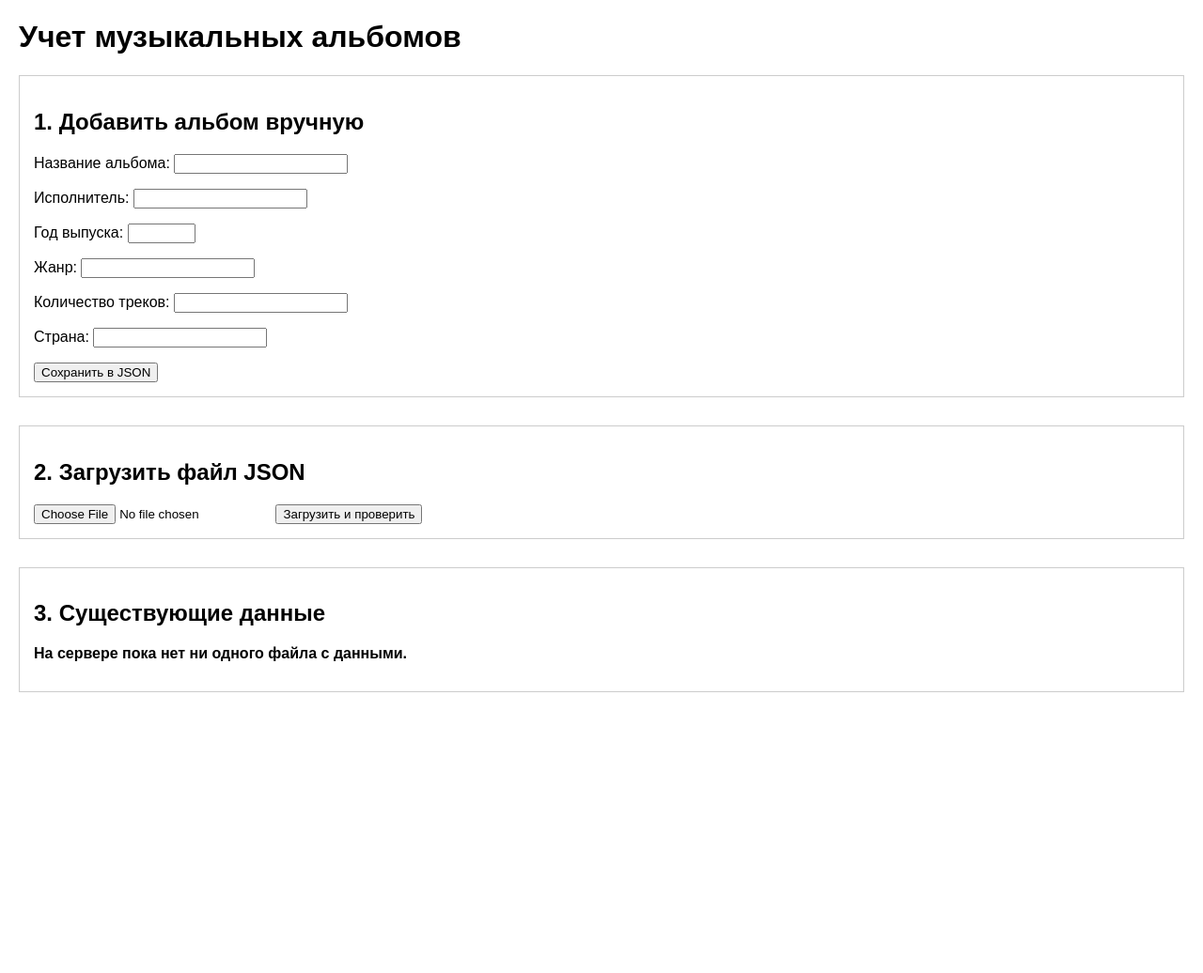
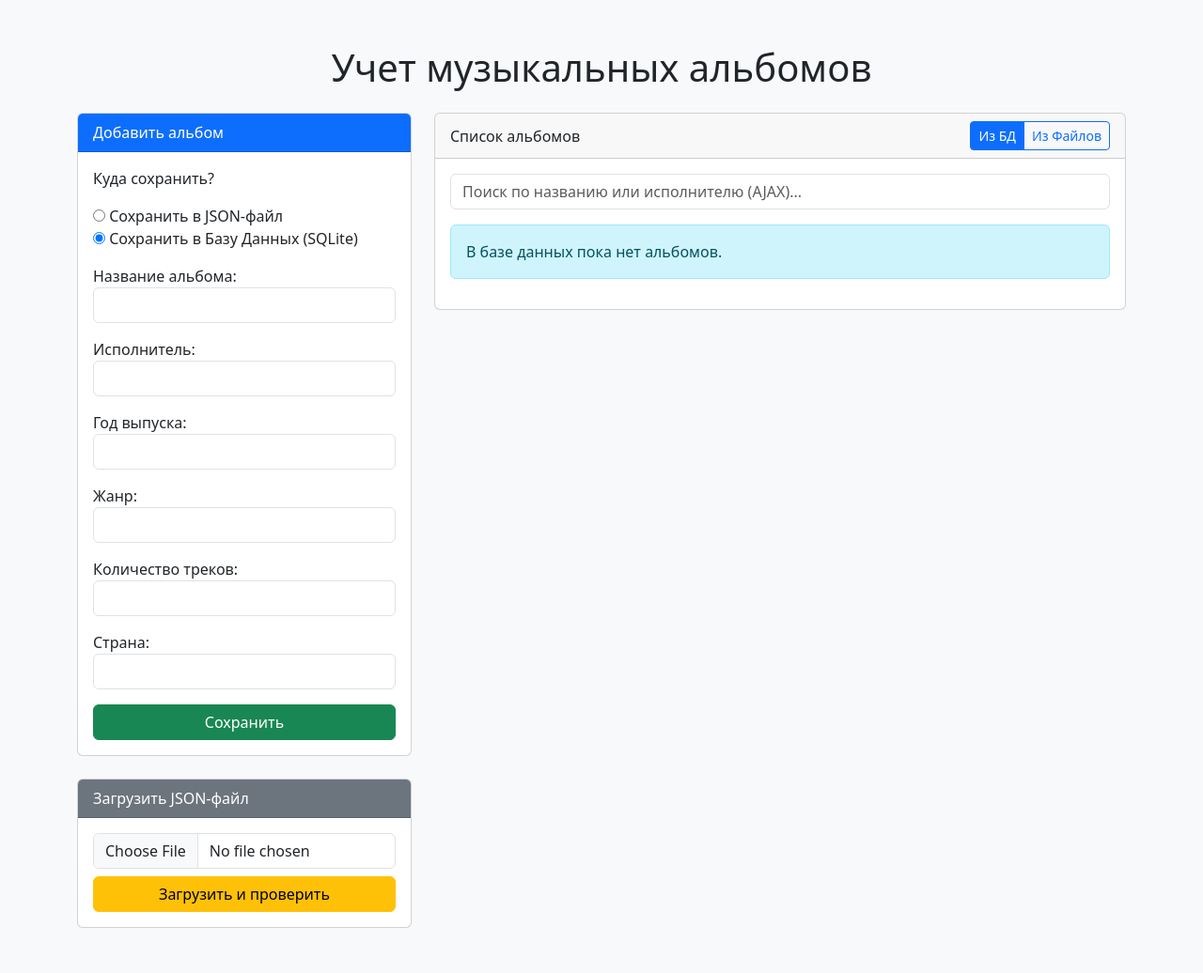
Before and after one commit to CenturyOnce/lub_json, a Django app: page / in a window 1280 px wide. Shown: the whole page at 94% size. Before the commit the page ends 737 px from the top, so only its background shows below. Run offline with Django 5.2, Linux system fonts and the light colour scheme; parts of the project's set-up code (start-up, migrations or seed data) failed here and were passed over.

Commit message:
uhh revert

```diff
--- a/albums/forms.py
+++ b/albums/forms.py
@@ -1,9 +1,15 @@
 from django import forms
+from .models import Album
 
 class AlbumForm(forms.Form):
-    title = forms.CharField(label="Название альбома", max_length=200)
-    artist = forms.CharField(label="Исполнитель", max_length=200)
-    year = forms.IntegerField(label="Год выпуска", min_value=1900, max_value=2026)
-    genre = forms.CharField(label="Жанр", max_length=100)
-    tracks = forms.IntegerField(label="Количество треков", min_value=1)
-    country = forms.CharField(label="Страна", max_length=50, required=False)
+     STORAGE_CHOICES = [
+        ('file', 'Сохранить в JSON-файл'),
+        ('db', 'Сохранить в Базу Данных (SQLite)'),
+    ]
+     storage_type = forms.ChoiceField(choices=STORAGE_CHOICES, label="Куда сохранить?", widget=forms.RadioSelect)
+     title = forms.CharField(label="Название альбома", max_length=200, widget=forms.TextInput(attrs={'class': 'form-control'}))
+     artist = forms.CharField(label="Исполнитель", max_length=200, widget=forms.TextInput(attrs={'class': 'form-control'}))
+     year = forms.IntegerField(label="Год выпуска", min_value=1900, max_value=2026, widget=forms.NumberInput(attrs={'class': 'form-control'}))
+     genre = forms.CharField(label="Жанр", max_length=100, widget=forms.TextInput(attrs={'class': 'form-control'}))
+     tracks = forms.IntegerField(label="Количество треков", min_value=1, widget=forms.NumberInput(attrs={'class': 'form-control'}))
+     country = forms.CharField(label="Страна", max_length=50, required=False, widget=forms.TextInput(attrs={'class': 'form-control'}))
--- a/albums/templates/albums/home.html
+++ b/albums/templates/albums/home.html
@@ -2,56 +2,67 @@
 <html lang="ru">
 <head>
     <meta charset="UTF-8">
-    <title>Музыкальные альбомы (JSON)</title>
-    <style>
-        body { font-family: Arial, sans-serif; margin: 20px; }
-        .error { color: red; }
-        .success { color: green; }
-        table { border-collapse: collapse; width: 100%; margin-top: 20px; }
-        th, td { border: 1px solid #ddd; padding: 8px; text-align: left; }
-        th { background-color: #f2f2f2; }
-        .section { margin-bottom: 30px; padding: 15px; border: 1px solid #ccc; }
-    </style>
+    <meta name="viewport" content="width=device-width, initial-scale=1.0">
+    <title>Music Albums Manager</title>
+    <link href="https://cdn.jsdelivr.net/npm/bootstrap@5.3.0/dist/css/bootstrap.min.css" rel="stylesheet">
 </head>
-<body>
-    <h1>Учет музыкальных альбомов</h1>
+<body class="bg-light">
+<div class="container py-5">
+    <h1 class="text-center mb-4">Учет музыкальных альбомов</h1>
+
     {% if messages %}
-        <ul class="messages" style="list-style-type: none; padding: 0;">
         {% for message in messages %}
-                <li style="padding: 10px; margin-bottom: 10px; border-radius: 4px;
-                    {% if message.tags == 'error' %} background-color: #f8d7da; color: #721c24;
-                    {% else %} background-color: #d4edda; color: #155724;{% endif %}">
+            <div class="alert alert-{{ message.tags }} alert-dismissible fade show" role="alert">
                 {{ message }}
-                </li>
+                <button type="button" class="btn-close" data-bs-dismiss="alert"></button>
+            </div>
         {% endfor %}
-        </ul>
     {% endif %}
 
-    <div class="section">
-        <h2>1. Добавить альбом вручную</h2>
+    <div class="row">
+        <div class="col-md-4">
+            <div class="card mb-4">
+                <div class="card-header bg-primary text-white">Добавить альбом</div>
+                <div class="card-body">
                     <form method="POST">
                         {% csrf_token %}
                         {{ form.as_p }}
-            <button type="submit" name="form_submit">Сохранить в JSON</button>
+                        <button type="submit" name="form_submit" class="btn btn-success w-100">Сохранить</button>
                     </form>
                 </div>
+            </div>
 
-    <div class="section">
-        <h2>2. Загрузить файл JSON</h2>
+            <div class="card">
+                <div class="card-header bg-secondary text-white">Загрузить JSON-файл</div>
+                <div class="card-body">
                     <form method="POST" enctype="multipart/form-data">
                         {% csrf_token %}
-            <input type="file" name="file_upload" accept=".json" required>
-            <button type="submit">Загрузить и проверить</button>
+                        <input type="file" name="file_upload" accept=".json" class="form-control mb-2" required>
+                        <button type="submit" class="btn btn-warning w-100">Загрузить и проверить</button>
                     </form>
                 </div>
+            </div>
+        </div>
 
-    <div class="section">
-        <h2>3. Существующие данные</h2>
-        {% if no_data_message %}
-            <p><strong>{{ no_data_message }}</strong></p>
+        <div class="col-md-8">
+            <div class="card">
+                <div class="card-header d-flex justify-content-between align-items-center">
+                    <span>Список альбомов</span>
+                    <div class="btn-group btn-group-sm">
+                        <a href="?source=db" class="btn btn-outline-primary {% if display_source == 'db' %}active{% endif %}">Из БД</a>
+                        <a href="?source=file" class="btn btn-outline-primary {% if display_source == 'file' %}active{% endif %}">Из Файлов</a>
+                    </div>
+                </div>
+                <div class="card-body">
+                    {% if is_db_source %}
+                    <input type="text" id="searchInput" class="form-control mb-3" placeholder="Поиск по названию или исполнителю (AJAX)...">
+                    {% endif %}
+
+                    {% if no_data_msg %}
+                        <div class="alert alert-info">{{ no_data_msg }}</div>
                     {% else %}
-            <table>
-                <thead>
+                        <table class="table table-striped table-hover" id="albumsTable">
+                            <thead class="table-dark">
                                 <tr>
                                     <th>Название</th>
                                     <th>Исполнитель</th>
@@ -59,22 +70,90 @@
                                     <th>Жанр</th>
                                     <th>Треков</th>
                                     <th>Страна</th>
+                                    {% if is_db_source %}<th>Действия</th>{% endif %}
                                 </tr>
                             </thead>
                             <tbody>
                                 {% for album in albums %}
                                 <tr>
                                     <td>{{ album.title }}</td>
-                        <td>{{ album.artist }}</td>
-                        <td>{{ album.year }}</td>
+                                    <td>{{ album.artist }}</td>\
+                                    td>{{ album.year }}</td>
                                     <td>{{ album.genre }}</td>
                                     <td>{{ album.tracks }}</td>
-                        <td>{{ album.country }}</td>
+                                    <td>{{album.country}}</td>
+                                    {% if is_db_source %}
+                                    <td>
+                                        <a href="{% url 'edit_album' album.id %}" class="btn btn-sm btn-info text-white">Изменить</a>
+                                        <form action="{% url 'delete_album' album.id %}" method="POST" style="display:inline;" onsubmit="return confirm('Удалить эту запись?');">
+                                            {% csrf_token %}
+                                            <button type="submit" class="btn btn-sm btn-danger">Удалить</button>
+                                        </form>
+                                    </td>
+                                    {% endif %}
                                 </tr>
                                 {% endfor %}
                             </tbody>
                         </table>
                     {% endif %}
                 </div>
+            </div>
+        </div>
+    </div>
+</div>
+
+<script src="https://cdn.jsdelivr.net/npm/bootstrap@5.3.0/dist/js/bootstrap.bundle.min.js"></script>
+
+{% if is_db_source %}
+<script>
+    const searchInput = document.getElementById('searchInput');
+    const tableBody = document.querySelector('#albumsTable tbody');
+
+    searchInput.addEventListener('input', function() {
+        const query = this.value;
+
+        if (query.length === 0) {
+            window.location.href = window.location.pathname + '?source=db';
+            return;
+        }
+
+        fetch(`/ajax/search/?q=${encodeURIComponent(query)}`, {
+            headers: {
+                'X-Requested-With': 'XMLHttpRequest'
+            }
+        })
+        .then(response => response.json())
+        .then(data => {
+            tableBody.innerHTML = '';
+
+            if (data.results.length === 0) {
+                tableBody.innerHTML = '<tr><td colspan="6" class="text-center">Ничего не найдено</td></tr>';
+                return;
+            }
+
+            data.results.forEach(album => {
+                const row = `
+                    <tr>
+                        <td>${album.title}</td>
+                        <td>${album.artist}</td>
+                        <td>${album.year}</td>
+                        <td>${album.genre}</td>
+                        <td>${album.tracks}</td>
+                        <td>${album.country}</td>
+                        <td>
+                            <a href="/edit/${album.id}/" class="btn btn-sm btn-info text-white">Изменить</a>
+                            <form action="/delete/${album.id}/" method="POST" style="display:inline;" onsubmit="return confirm('Удалить?');">
+                                <input type="hidden" name="csrfmiddlewaretoken" value="{{ csrf_token }}">
+                                <button type="submit" class="btn btn-sm btn-danger">Удалить</button>
+                            </form>
+                        </td>
+                    </tr>
+                `;
+                tableBody.innerHTML += row;
+            });
+        });
+    });
+</script>
+{% endif %}
 </body>
 </html>
--- a/albums/views.py
+++ b/albums/views.py
@@ -1,41 +1,104 @@
-# albums/views.py
 from django.shortcuts import render, redirect
 from django.contrib import messages
 from .forms import AlbumForm
 from .utils import save_album_to_file, handle_uploaded_file, get_all_albums
+from .models import Album
+
+from django.http import JsonResponse
+
+def ajax_search(request):
+    if request.headers.get('x-requested-with') == 'XMLHttpRequest':
+        query = request.GET.get('q', '')
+        if query:
+            results = Album.objects.filter(title__icontains=query) | Album.objects.filter(artist__icontains=query)
+
+            data = [{
+                'id': album.id,
+                'title': album.title,
+                'artist': album.artist,
+                'year': album.year,
+                'genre': album.genre,
+                'tracks': album.tracks
+            } for album in results]
+            return JsonResponse({'results': data})
+        return JsonResponse({'results': []})
+    return JsonResponse({'error': 'Invalid request'}, status=400)
 
 def home_view(request):
-    context = {'albums': [], 'no_data_message': ''}
+    display_source = request.GET.get('source', 'db')
 
     if request.method == 'POST':
         if 'file_upload' in request.FILES:
-            uploaded_file = request.FILES['file_upload']
-            is_valid, message_text = handle_uploaded_file(uploaded_file)
+            is_valid, msg = handle_uploaded_file(request.FILES['file_upload'])
+            if is_valid: messages.success(request, msg)
+            else: messages.error(request, msg)
+            return redirect('home')
 
-            if is_valid:
-                messages.success(request, message_text)
+        form = AlbumForm(request.POST)
+        if form.is_valid():
+            data = form.cleaned_data
+            storage = data.pop('storage_type')
+
+            if storage == 'file':
+                save_album_to_file(data)
+                messages.success(request, "Альбом сохранен в JSON-файл.")
             else:
-                messages.error(request, message_text)
+                if Album.objects.filter(title=data['title'], artist=data['artist']).exists():
+                    messages.error(request, f"Альбом '{data['title']}' исполнителя '{data['artist']}' уже существует в БД!")
+                else:
+                    Album.objects.create(**data)
+                    messages.success(request, "Альбом успешно добавлен в Базу Данных.")
 
             return redirect('home')
+        else:
+            messages.error(request, "Ошибка валидации формы.")
 
-        elif 'form_submit' in request.POST:
-            form = AlbumForm(request.POST)
-            if form.is_valid():
-                save_album_to_file(form.cleaned_data)
-                messages.success(request, "Данные успешно сохранены в JSON файл.")
-                return redirect('home')
+    else:
+        form = AlbumForm(initial={'storage_type': 'db'})
+
+    if display_source == 'db':
+        albums = Album.objects.all().order_by('-id')
+        no_data_msg = "В базе данных пока нет альбомов."
+    else:
+        albums, no_data_msg = get_all_albums()
+
+    context = {
+        'form': form,
+        'albums': albums,
+        'no_data_msg': no_data_msg,
+        'display_source': display_source,
+        'is_db_source': display_source == 'db'
+    }
+    return render(request, 'albums/home.html', context)
+
+def edit_album(request, album_id):
+    album = Album.objects.get(id=album_id)
+    if request.method == 'POST':
+        form = AlbumForm(request.POST)
+        if form.is_valid():
+            data = form.cleaned_data
+            if Album.objects.filter(title=data['title'], artist=data['artist']).exclude(id=album_id).exists():
+                messages.error(request, "Такой альбом уже существует!")
             else:
-                messages.error(request, "Ошибка валидации формы. Проверьте введенные данные.")
-                context['form'] = form
+                album.title = data['title']
+                album.artist = data['artist']
+                album.year = data['year']
+                album.genre = data['genre']
+                album.tracks = data['tracks']
+                album.save()
+                messages.success(request, "Данные успешно обновлены.")
+            return redirect('home')
+    else:
+        form = AlbumForm(initial={
+            'title': album.title, 'artist': album.artist, 'year': album.year,
+            'genre': album.genre, 'tracks': album.tracks, 'storage_type': 'db'
+        })
 
-    if 'form' not in context:
-        context['form'] = AlbumForm()
+    return render(request, 'albums/edit_album.html', {'form': form, 'album': album})
 
-    albums, no_data_msg = get_all_albums()
-    if albums is not None:
-        context['albums'] = albums
-    else:
-        context['no_data_message'] = no_data_msg
-
-    return render(request, 'albums/home.html', context)
+def delete_album(request, album_id):
+    if request.method == 'POST':
+        album = Album.objects.get(id=album_id)
+        album.delete()
+        messages.success(request, "Запись удалена из базы данных.")
+    return redirect('home')
```
Also changed, not shown: albums/models.py (+15 -1 lines), albums/utils.py (+9 -0 lines). Lines whose indentation alone changed are shown as unchanged.
